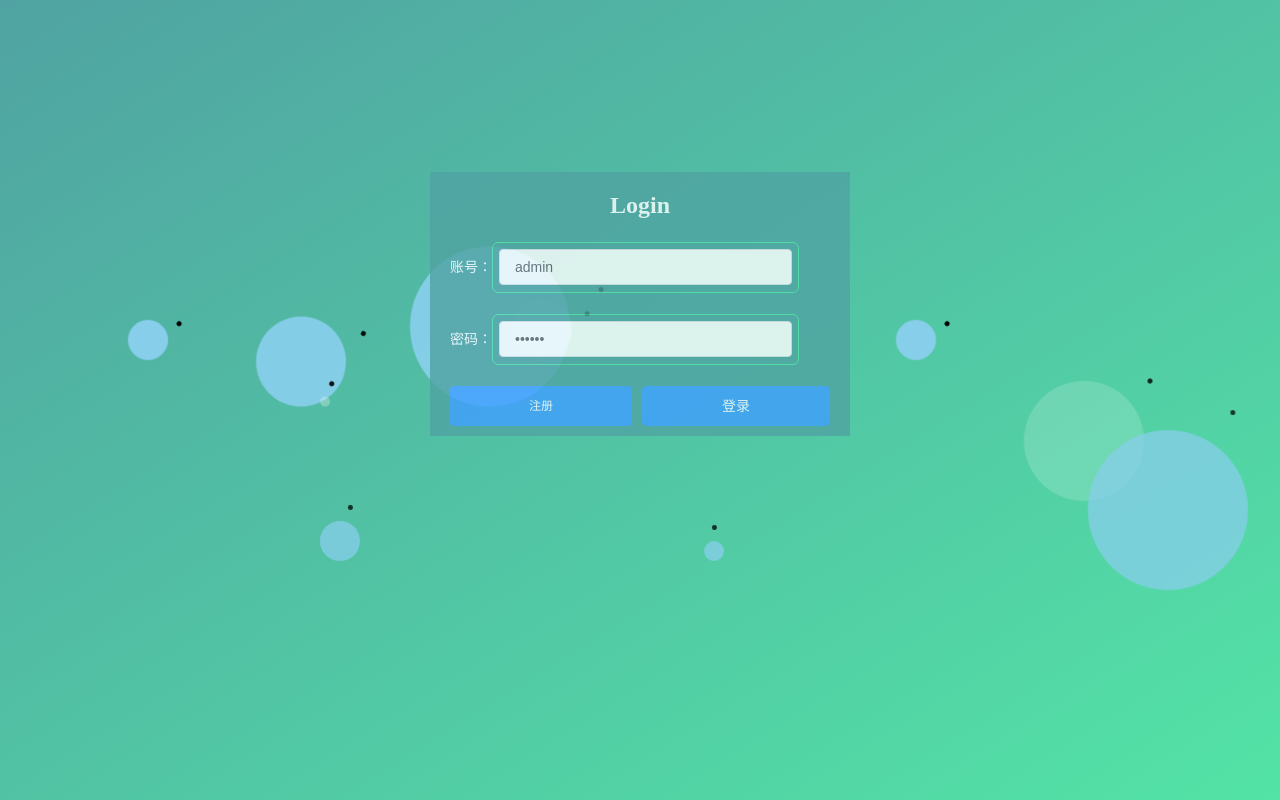
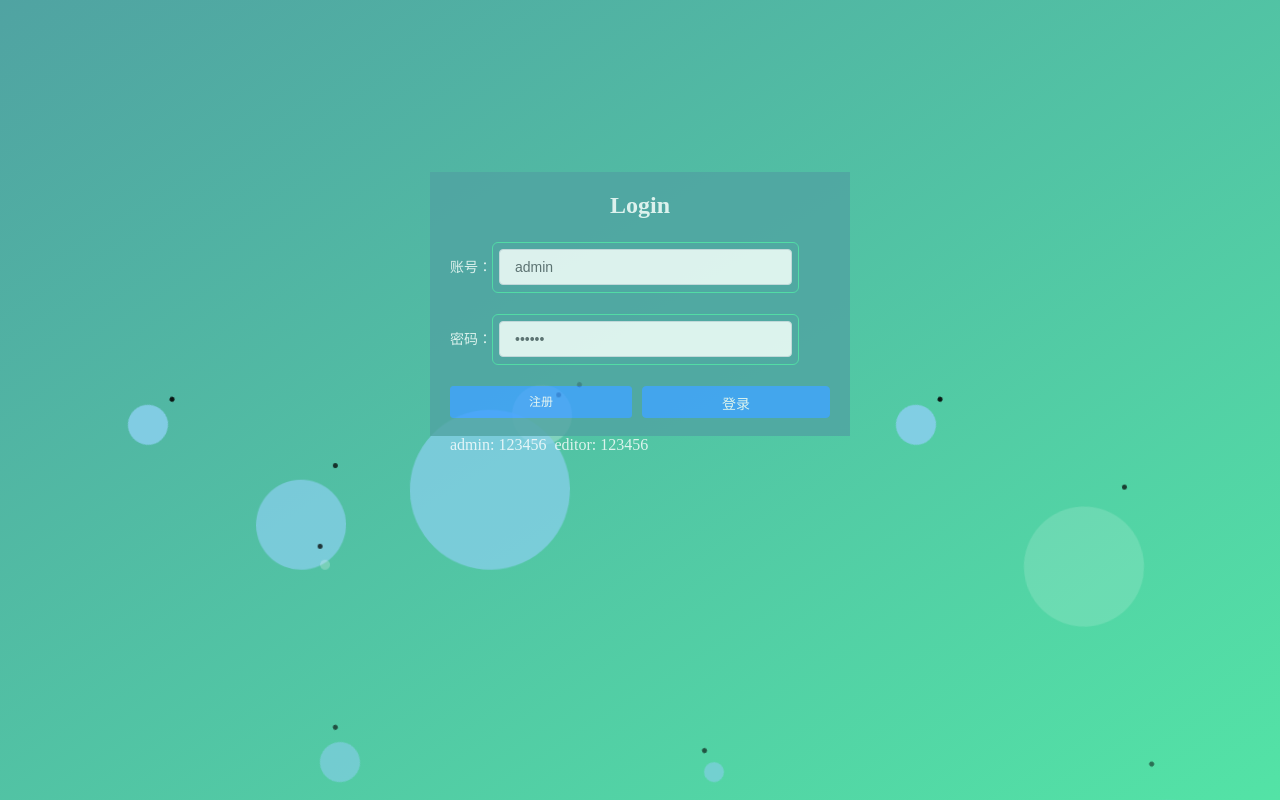
Before and after one commit to ccccjing/demo02, a Vue app: page /#/login in a window 1280 px wide. Built offline with nearby package versions, Linux system fonts and the light colour scheme.

Commit message:
feat: 账号

```diff
--- a/src/views/login/index.vue
+++ b/src/views/login/index.vue
@@ -47,17 +47,19 @@
         <input class="button" type="submit" value="登录" /> -->
         <el-button
           type="primary"
-          style="width:100%;margin-bottom:30px;"
+          style="width:100%"
           @click.native.prevent="handleLogin"
           size="mini"
         >注册</el-button>
         <el-button
           type="primary"
-          style="width:100%;margin-bottom:30px;"
+          style="width:100%"
           @click.native.prevent="handleLogin"
           :loading='loading'
         >登录</el-button>
       </div>
+      <span class="user">admin: 123456&nbsp;&nbsp;</span>
+      <span class="user">editor: 123456</span>
     </el-form>
   </div>
 </template>
@@ -311,6 +313,10 @@ export default {
         cursor: pointer;
       }
     }
+    .user {
+      float: left;
+      top: 50px;
+    }
   }
 }
 
```
